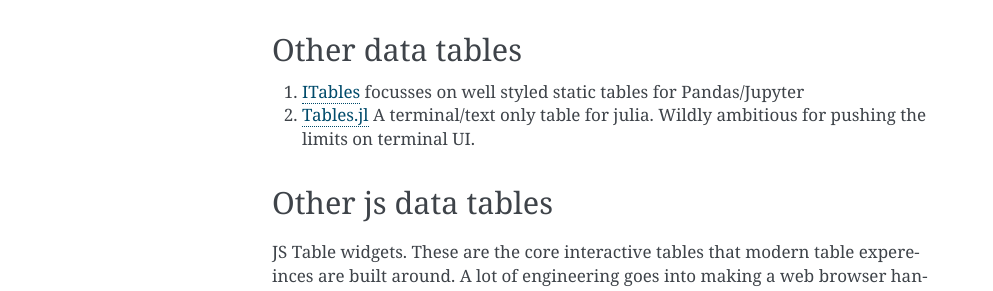
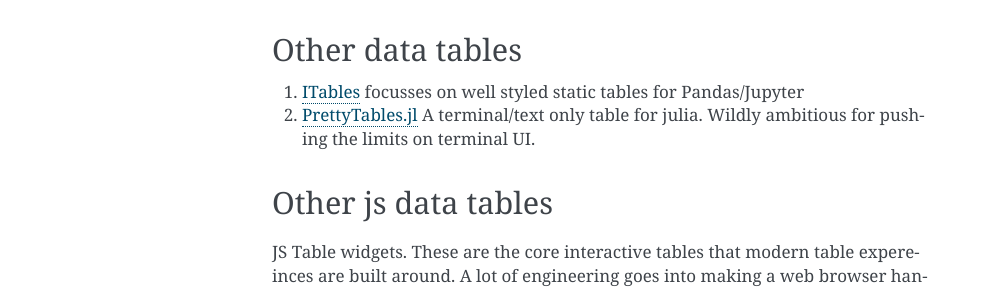
Before and after one commit to paddymul/buckaroo, a Sphinx documentation site: the page built from docs/source/articles/related_projects.rst, in a window 1280 px wide. Shown: the part 841-1132 px from the top of the page, without its empty margins (148-1141 px from the left). Built offline with Sphinx 7.4.7, drawn with Linux system fonts in a browser that asks for light colours.

Commit message:
Corrected name/link of PrettyTables.jl

```diff
--- a/docs/source/articles/related_projects.rst
+++ b/docs/source/articles/related_projects.rst
@@ -32,7 +32,7 @@ Other data tables
 -----------------
 
 #. `ITables <https://github.com/mwouts/itables>`_  focusses on well styled static tables for Pandas/Jupyter
-#. `Tables.jl <https://github.com/JuliaData/Tables.jl>`_ A terminal/text only table for julia.  Wildly ambitious for pushing the limits on terminal UI.
+#. `PrettyTables.jl  <https://github.com/ronisbr/PrettyTables.jl>`_ A terminal/text only table for julia.  Wildly ambitious for pushing the limits on terminal UI.
 
 Other js data tables
 --------------------
```
